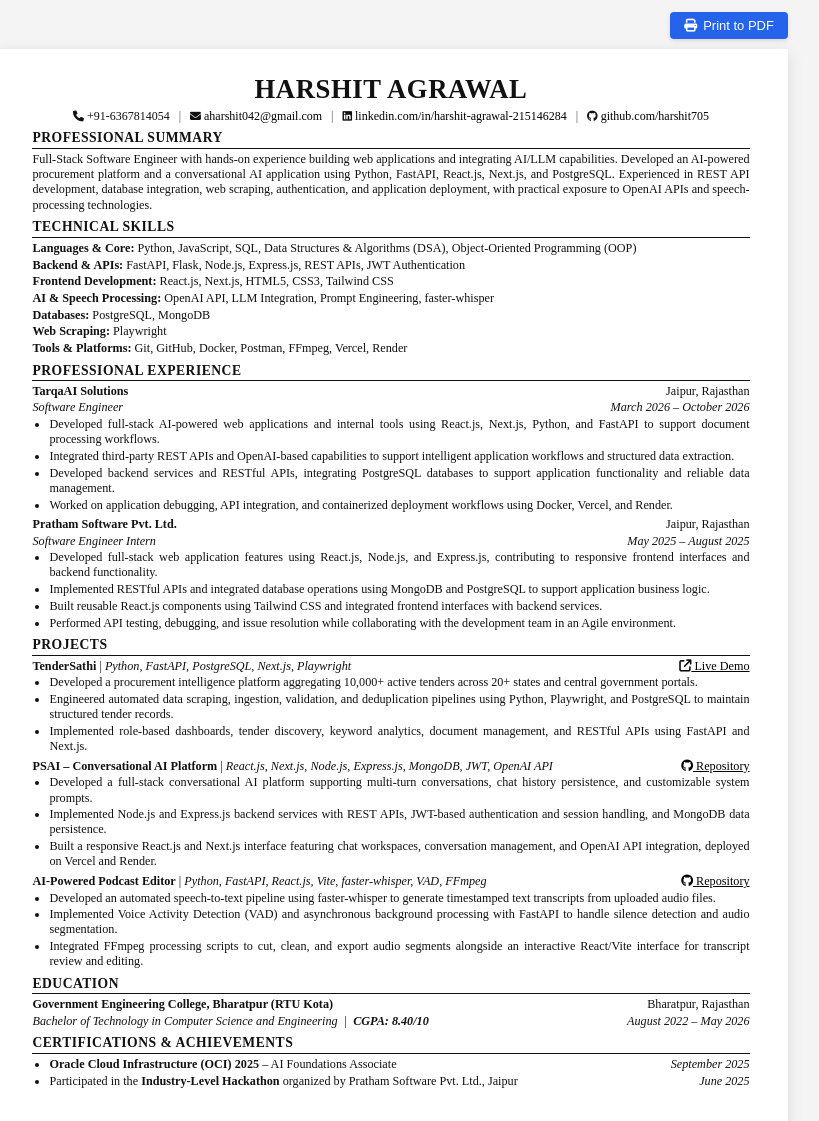
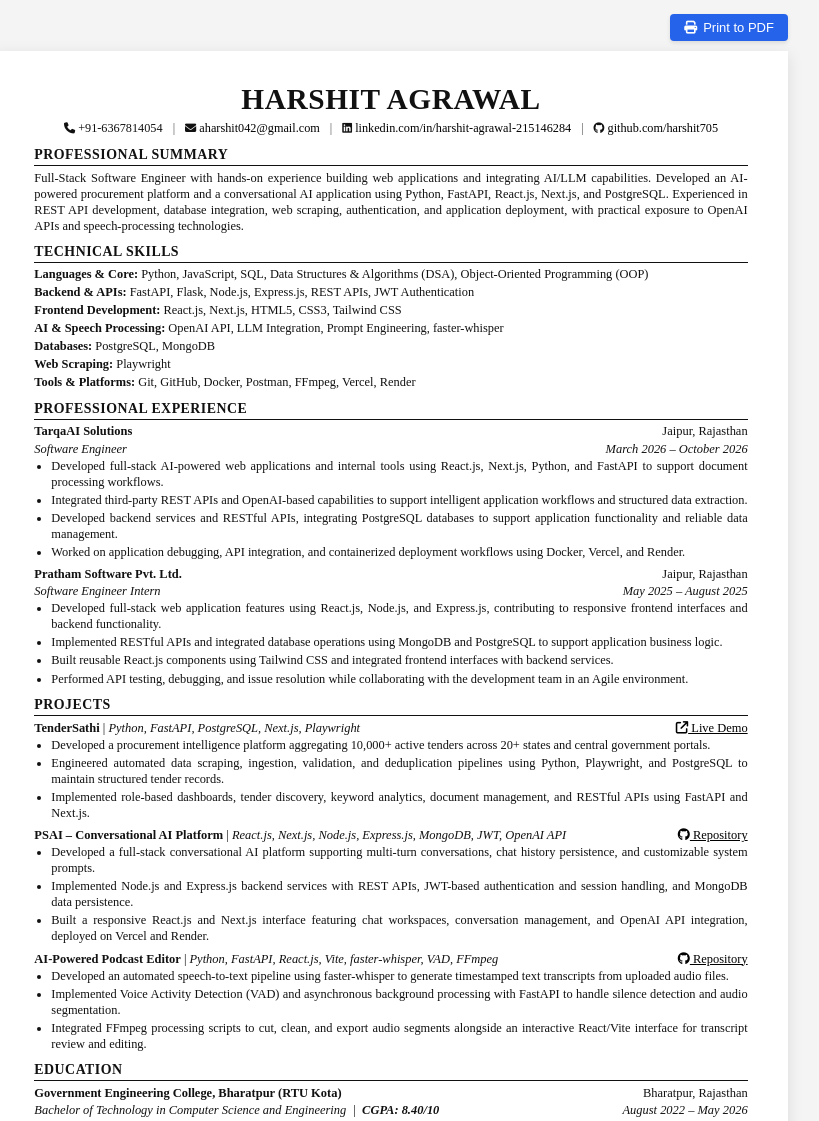
Before and after one commit to harshit705/Harshit-Resume-, a plain HTML site: page index.html in a window 1280 px wide. Shown: the top 1121 px of the page, without its empty margins (249-1068 px from the left). Drawn offline with Linux system fonts and the light colour scheme.

Commit message:
Distribute vertical spacing evenly to balance page height and eliminate empty bottom space

```diff
--- a/index.html
+++ b/index.html
@@ -7,7 +7,7 @@
   <style>
     @page {
       size: A4 portrait;
-      margin: 0.22in 0.38in 0.20in 0.38in;
+      margin: 0.25in 0.40in 0.22in 0.40in;
     }
     * {
       box-sizing: border-box;
@@ -17,17 +17,17 @@
     body {
       font-family: "Times New Roman", Times, serif;
       color: #111;
-      line-height: 1.25;
-      font-size: 9.15pt;
+      line-height: 1.30;
+      font-size: 9.35pt;
       background: #f4f4f4;
-      padding: 12px 0;
+      padding: 14px 0;
     }
     .page {
       background: #fff;
       width: 8.27in;
       min-height: 11.69in;
       margin: 0 auto;
-      padding: 0.25in 0.40in 0.20in 0.40in;
+      padding: 0.30in 0.42in 0.25in 0.42in;
       box-shadow: 0 4px 15px rgba(0, 0, 0, 0.1);
     }
     @media print {
@@ -51,49 +51,49 @@
     }
     header {
       text-align: center;
-      margin-bottom: 6px;
+      margin-bottom: 9px;
     }
     header h1 {
-      font-size: 20pt;
+      font-size: 22pt;
       font-weight: bold;
       text-transform: uppercase;
       letter-spacing: 0.6px;
-      margin-bottom: 3px;
+      margin-bottom: 3.5px;
     }
     .contact-line {
-      font-size: 9.0pt;
+      font-size: 9.2pt;
       display: flex;
       justify-content: center;
       align-items: center;
-      gap: 9px;
+      gap: 10px;
       flex-wrap: wrap;
     }
     .contact-line i {
-      font-size: 8.2pt;
+      font-size: 8.4pt;
     }
     .divider {
       color: #555;
     }
     section {
-      margin-bottom: 6.5px;
+      margin-bottom: 9px;
     }
     section:last-child {
       margin-bottom: 0;
     }
     h2 {
-      font-size: 10.2pt;
+      font-size: 10.4pt;
       font-variant: small-caps;
       text-transform: uppercase;
       letter-spacing: 0.5px;
       border-bottom: 1.1px solid #111;
-      padding-bottom: 0.5px;
-      margin-bottom: 3px;
+      padding-bottom: 0.8px;
+      margin-bottom: 3.5px;
       font-weight: bold;
     }
     .summary-text {
-      font-size: 9.15pt;
+      font-size: 9.35pt;
       text-align: justify;
-      line-height: 1.25;
+      line-height: 1.30;
     }
     .row {
       display: flex;
@@ -114,7 +114,7 @@
       border: 0;
     }
     .subheading {
-      margin-bottom: 4.5px;
+      margin-bottom: 5.5px;
     }
     .subheading:last-child {
       margin-bottom: 0;
@@ -137,13 +137,13 @@
     ul {
       list-style-type: disc;
       padding-left: 17px;
-      margin-top: 1.5px;
-      margin-bottom: 1.5px;
+      margin-top: 2px;
+      margin-bottom: 2px;
     }
     li {
-      margin-bottom: 1.6px;
-      font-size: 9.15pt;
-      line-height: 1.24;
+      margin-bottom: 2.2px;
+      font-size: 9.3pt;
+      line-height: 1.28;
       text-align: justify;
     }
     .skills-list {
@@ -152,21 +152,21 @@
       margin: 0;
     }
     .skills-list li {
-      margin-bottom: 1.6px;
-      font-size: 9.15pt;
-      line-height: 1.24;
+      margin-bottom: 2.2px;
+      font-size: 9.3pt;
+      line-height: 1.28;
       text-align: left;
     }
     .cert-list {
       list-style-type: disc;
       padding-left: 17px;
-      margin-top: 1.5px;
+      margin-top: 2px;
       margin-bottom: 0;
     }
     .cert-list li {
-      margin-bottom: 1.6px;
-      font-size: 9.15pt;
-      line-height: 1.24;
+      margin-bottom: 2.2px;
+      font-size: 9.3pt;
+      line-height: 1.28;
       text-align: left;
     }
     .actions-bar {
@@ -260,7 +260,7 @@
         </ul>
       </div>
 
-      <div class="subheading" style="margin-top: 4.5px;">
+      <div class="subheading" style="margin-top: 5.5px;">
         <div class="row company-title">
           <span class="bold">Pratham Software Pvt. Ltd.</span>
           <span class="separator"> | </span>
@@ -299,7 +299,7 @@
       </div>
 
       <!-- 2. PSAI (Conversational AI Platform) -->
-      <div class="subheading" style="margin-top: 3.5px;">
+      <div class="subheading" style="margin-top: 4.5px;">
         <div class="row">
           <span><strong class="bold">PSAI – Conversational AI Platform</strong> | <em>React.js, Next.js, Node.js, Express.js, MongoDB, JWT, OpenAI API</em></span>
           <span class="separator"> | </span>
@@ -313,7 +313,7 @@
       </div>
 
       <!-- 3. AI Podcast Editor (Speech Processing & Media Engineering) -->
-      <div class="subheading" style="margin-top: 3.5px;">
+      <div class="subheading" style="margin-top: 4.5px;">
         <div class="row">
           <span><strong class="bold">AI-Powered Podcast Editor</strong> | <em>Python, FastAPI, React.js, Vite, faster-whisper, VAD, FFmpeg</em></span>
           <span class="separator"> | </span>
```
